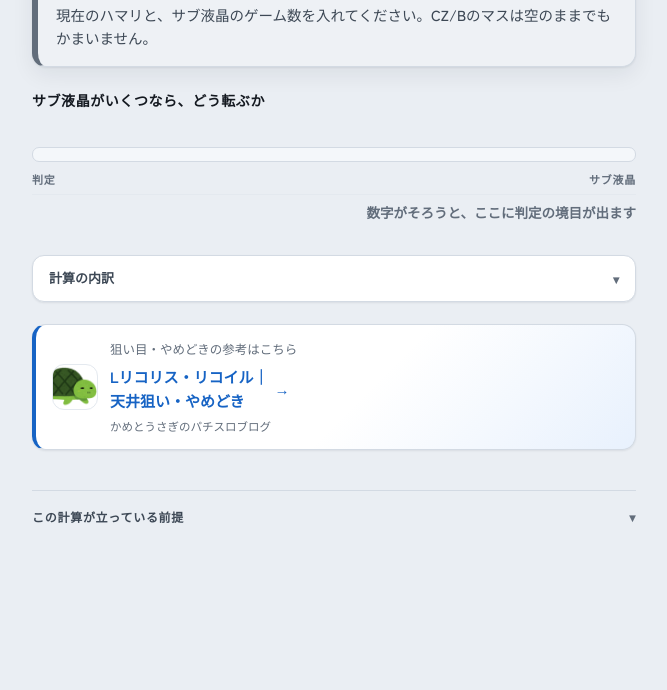
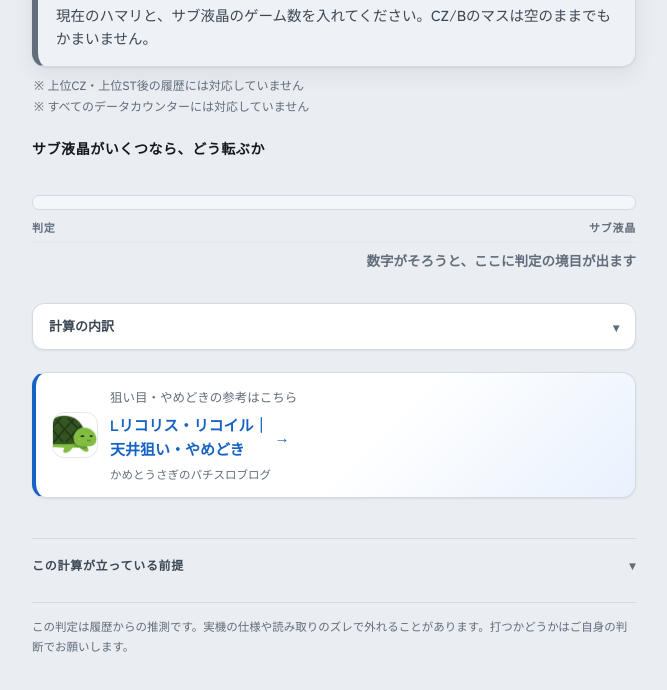
Before and after one commit to garubesu2027-stack/utsurikomi, a plain HTML site: page lycoris/index.html in a window 1280 px wide. Shown: the part 574-1264 px from the top of the page, without its empty margins (306-973 px from the left). Before the commit the page ends 1162 px from the top, so only its background shows below. Drawn offline with Linux system fonts and the light colour scheme.

Commit message:
リコリス駆け抜け判定機: 対応範囲の注記と但し書きを追加
判定パネルの直下に、畳まない注記を2行追加した。
- 上位CZ・上位ST後の履歴は非対応（消化ゲーム数と短縮のされ方が通常と違う）
- すべてのデータカウンターには非対応（「現在」の数え方や信号の出方が機種・メーカーで違う）

あわせて「この計算が立っている前提」に理由を2項目、
ページ最下部に判定の正確性についての但し書きを置いた。

判定ロジックは変更していない。

Co-Authored-By: Claude Opus 5 (1M context) <noreply@anthropic.com>

```diff
--- a/lycoris/index.html
+++ b/lycoris/index.html
@@ -258,6 +258,23 @@
     padding-top: 9px; border-top: 1px solid var(--line);
   }
 
+  /* 判定パネルと、その直下の注記。守備範囲の外は畳まず常に出す */
+  .verdict-block { display: flex; flex-direction: column; gap: 9px; }
+  .scope-note {
+    display: flex; flex-direction: column; gap: 3px;
+    padding-inline-start: 2px;
+  }
+  .scope-note p {
+    margin: 0; font-size: 12px; line-height: 1.5; color: var(--muted);
+    text-indent: -1em; padding-inline-start: 1em;
+  }
+
+  /* ---------- 最下部の但し書き ---------- */
+  .disclaimer {
+    margin: 0; font-size: 11.5px; line-height: 1.7; color: var(--muted);
+    border-top: 1px solid var(--line); padding-top: 14px;
+  }
+
   /* ---------- 境界の帯 ---------- */
   .bands { display: flex; flex-direction: column; gap: 9px; }
   .bar {
@@ -447,6 +464,7 @@
     </div>
   </section>
 
+  <div class="verdict-block">
     <section class="verdict miss" id="verdict">
       <div class="verdict-top">
         <h3 id="v-title">—</h3>
@@ -455,6 +473,11 @@
       <p id="v-body">—</p>
       <p class="todo" id="v-todo" hidden>—</p>
     </section>
+    <div class="scope-note">
+      <p>※ 上位CZ・上位ST後の履歴には対応していません</p>
+      <p>※ すべてのデータカウンターには対応していません</p>
+    </div>
+  </div>
 
   <section class="sec bands">
     <div class="sec-hd">
@@ -494,8 +517,12 @@
       <li>駆け抜け後はCZ間の天井も250Gに短縮されるが、<b>CZに1回当たると消える</b>。そのため駆け抜け判定には<b>RB後の信号の数＝CZスルー回数</b>を添える（駆け抜け後の信号はすべてAT後のCZ）</li>
       <li>連チャン後のスルー判定：0スルーなら、いちばん新しい信号（AT中のボーナス）からの「現在」に通常時が丸ごと入るので<b>現在 ≧ サブ液晶</b>になる。よって<b>サブ液晶が現在より大きければ1スルー以上</b>で確定。そうでなければ決められない</li>
       <li>「数字を確認」が出たら、信号の数かサブ液晶の読みを見直す。とくに<b>ATで使ったG数</b>が27Gを大きく超えているのに駆け抜け判定なら、STがレア役で伸びたか、どこかを読み違えている</li>
+      <li><b>上位CZ・上位ST後の履歴は対象外</b>。消化するゲーム数も、そのあとの短縮のされ方も通常と違うため、この式では判定できない</li>
+      <li><b>データカウンターはメーカーによって表示が違う</b>。「現在」の数え方や信号の出方がここでの前提と違うカウンターでは、正しく判定できない</li>
     </ul>
   </details>
+
+  <p class="disclaimer">この判定は履歴からの推測です。実機の仕様や読み取りのズレで外れることがあります。打つかどうかはご自身の判断でお願いします。</p>
 
 </div>
 
```
Lines whose indentation alone changed are shown as unchanged.
